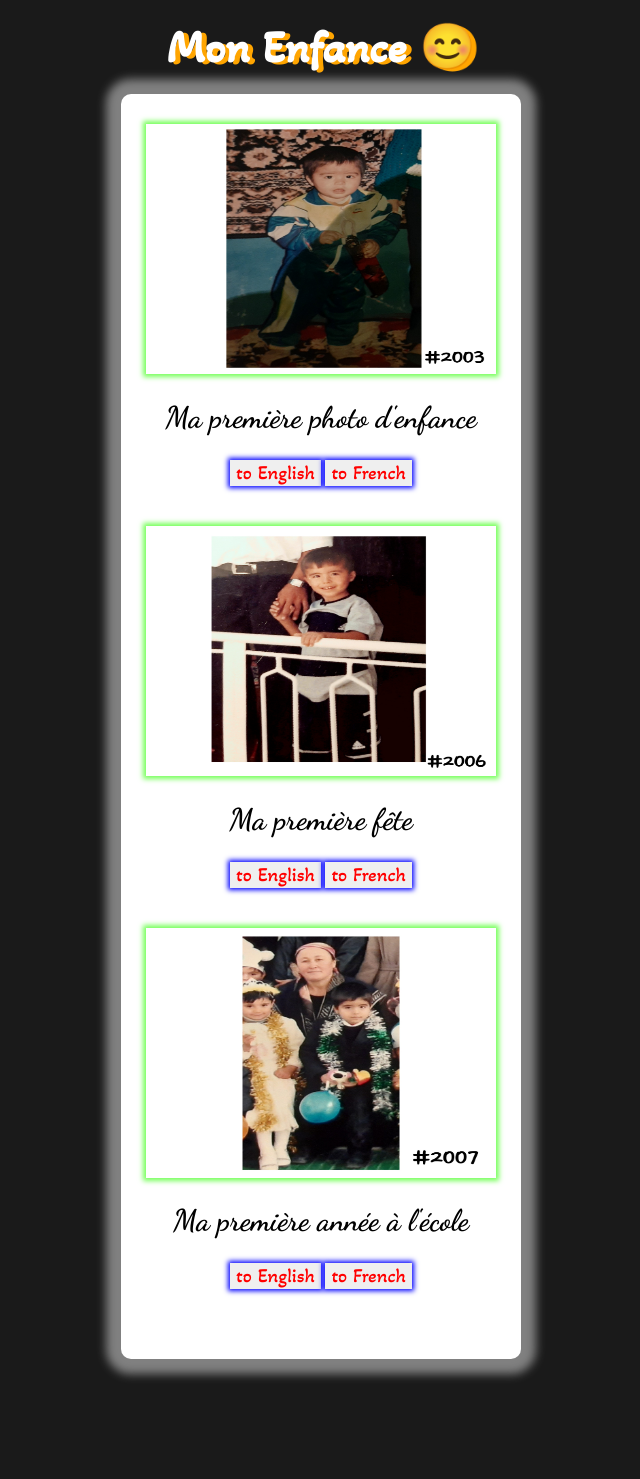
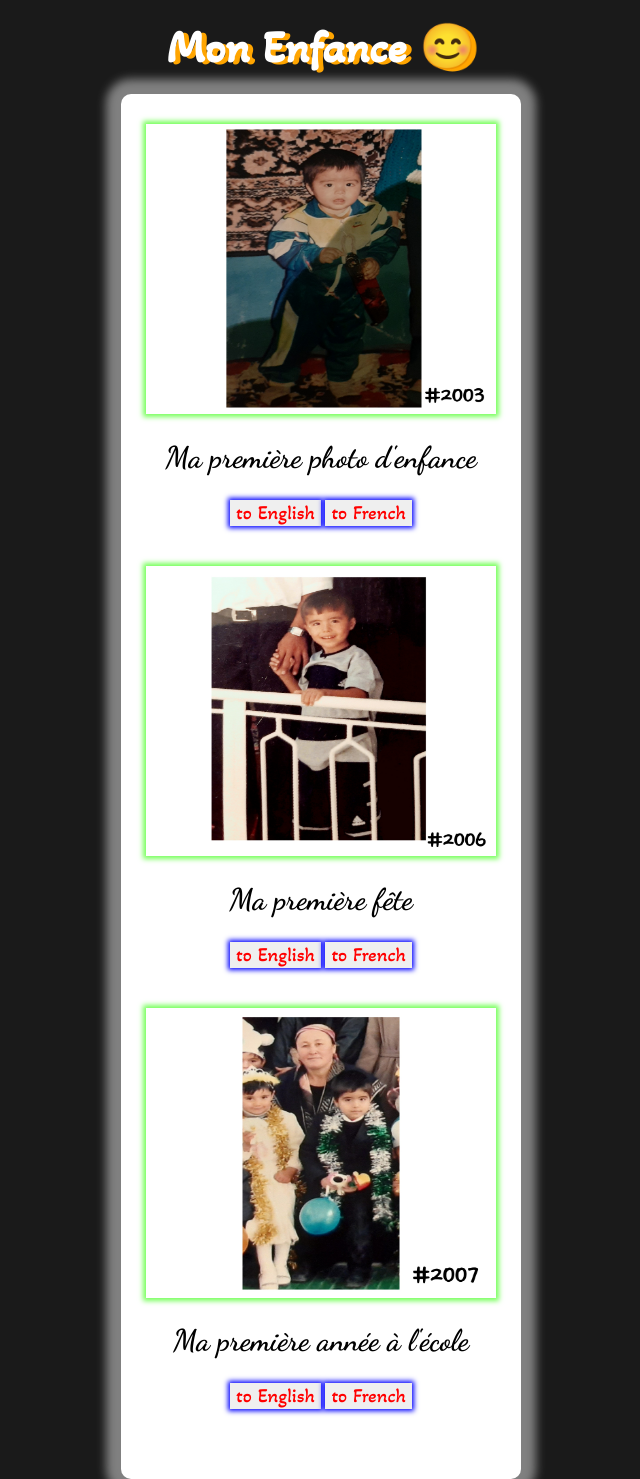
Before and after one commit to Jahongir0409/french, a plain HTML site: page index.html in a window 1280 px wide. Shown: the top 1479 px of the page, without its empty margins (319-959 px from the left). Before the commit the page ends 1399 px from the top, so only its background shows below. Drawn offline with Linux system fonts and the light colour scheme.

Commit message:
change height ophoto

```diff
--- a/index.html
+++ b/index.html
@@ -14,7 +14,7 @@
 		<div class="main-wrapper">
 			<ul class="list">
 				<li class="list-item">
-					<img src="img/first.jpg" alt="my-first" class="img" width="350" height="250">
+					<img src="img/first.jpg" alt="my-first" class="img" width="350" height="290">
 					<h2 class="heading-secondary heading-first">Ma première photo d'enfance</h2>
 					<div class="button-wrapper">
 						<button id="btn-first-en">to English</button>
@@ -22,7 +22,7 @@
 					</div>
 				</li>
 				<li class="list-item">
-					<img src="img/wedding.jpg" alt="my-first" class="img" width="350" height="250">
+					<img src="img/wedding.jpg" alt="my-first" class="img" width="350" height="290">
 					<h2 class="heading-secondary heading-second">Ma première fête</h2>
 					<div class="button-wrapper">
 						<button id="btn-second-en">to English</button>
@@ -30,7 +30,7 @@
 					</div>
 				</li>
 				<li class="list-item">
-					<img src="img/class.jpg" alt="my-first" class="img" width="350" height="250">
+					<img src="img/class.jpg" alt="my-first" class="img" width="350" height="290">
 					<h2 class="heading-secondary heading-third">Ma première année à l'école</h2>
 					<div class="button-wrapper">
 						<button id="btn-third-en">to English</button>
```
